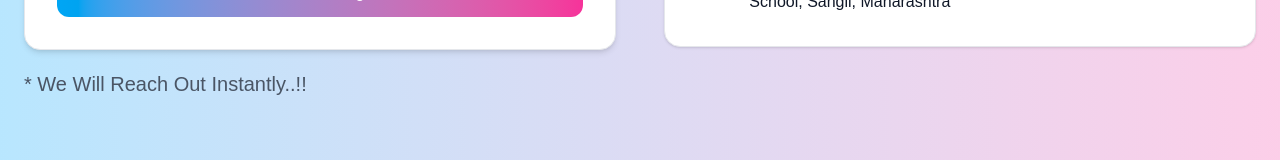
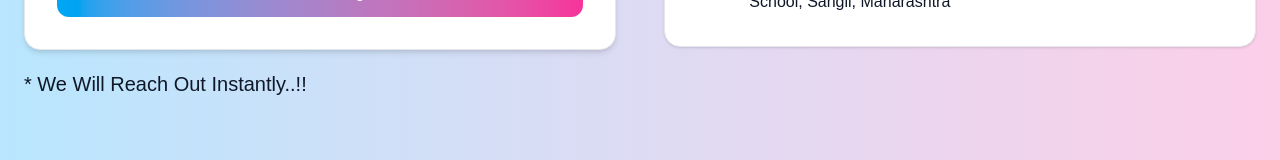
Before and after one commit to nick-snippet/Sumeet-Sport-CA, a React (Vite) app: page / in a window 1280 px wide. Shown: the part 10049-10209 px from the top of the page. Built offline with nearby package versions, Linux system fonts and the light colour scheme.

Commit message:
Update: fixes  to the homepage

```diff
--- a/src/pages/Homepage.jsx
+++ b/src/pages/Homepage.jsx
@@ -743,7 +743,7 @@ export default function HomePage() {
 
           </div>
         </div>
-        <p className="text-xl text-gray-600 max-w-3xl mt-5 mx-auto">* We Will Reach Out Instantly..!!</p>
+        <p className="text-xl text-gray-900 max-w-3xl mt-5 mx-auto">* We Will Reach Out Instantly..!!</p>
       </div>
 
       {/* RIGHT – CONTACT INFO */}
```
